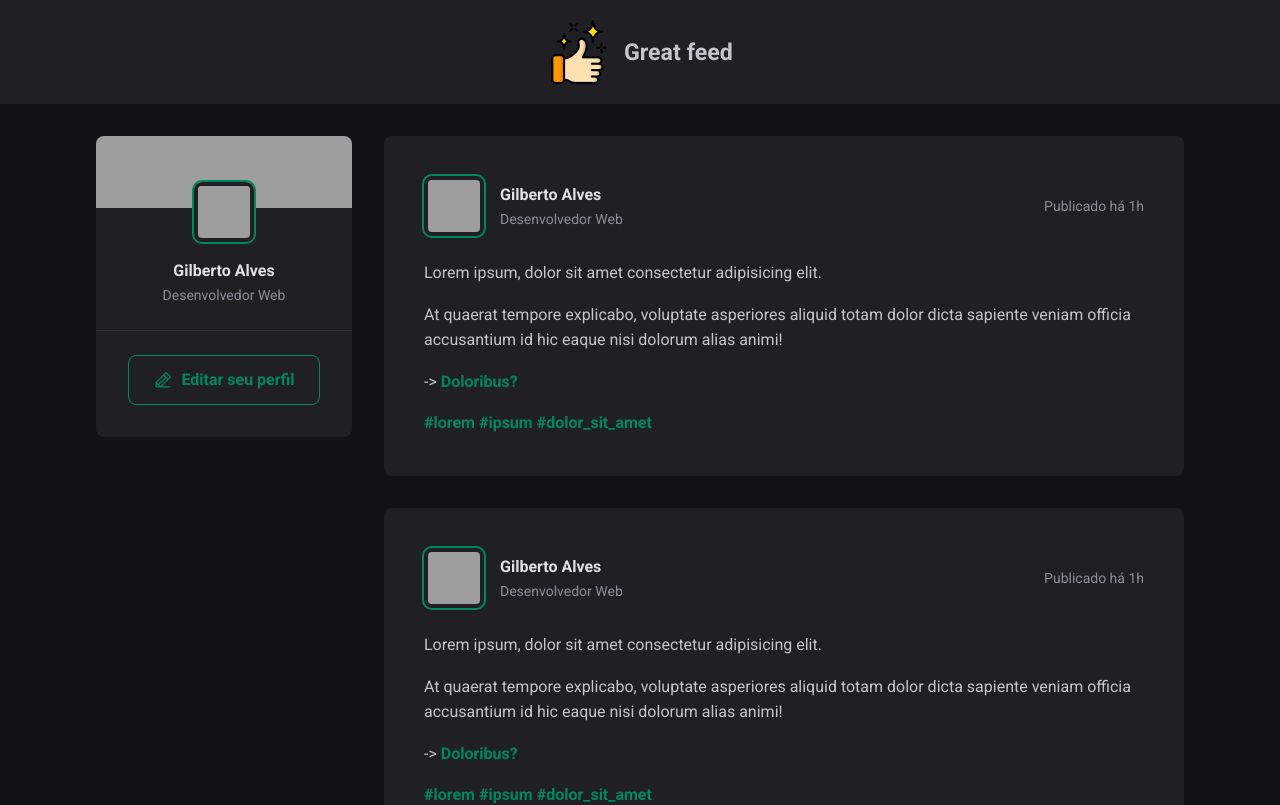
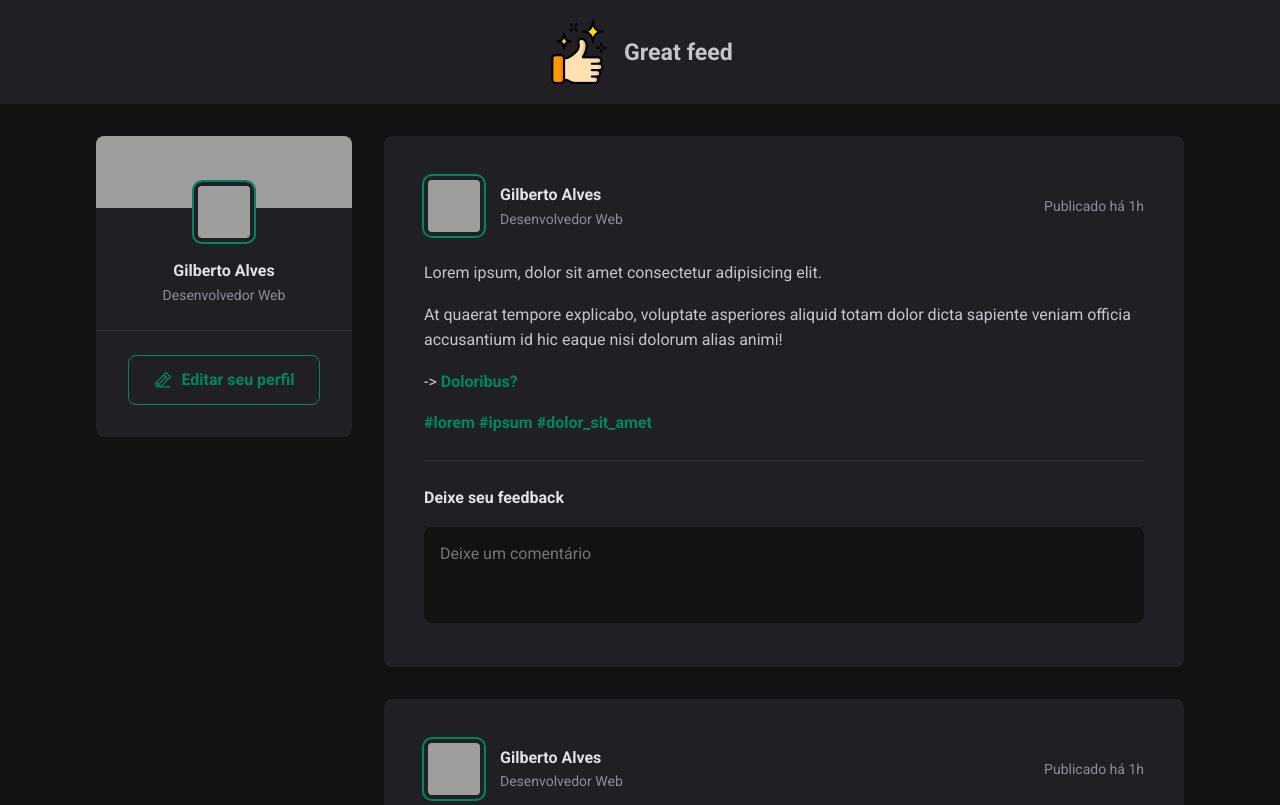
Before and after one commit to GilbertoASJ/Great-feed, a React (Vite) app: page / in a window 1280 px wide. Shown: the top 805 px of the page. Built offline with nearby package versions, Linux system fonts and the light colour scheme; grey boxes are pictures that could not be loaded.

Commit message:
Feature: :sparkles: Creating comment session

```diff
--- a/src/components/Post/Post.jsx
+++ b/src/components/Post/Post.jsx
@@ -24,11 +24,21 @@ export function Post() {
                 <div className={styles.content}>
                     <p>Lorem ipsum, dolor sit amet consectetur adipisicing elit.</p>
                     <p>
-                        At quaerat tempore explicabo, voluptate asperiores aliquid totam dolor dicta sapiente veniam officia accusantium id hic eaque nisi dolorum alias animi!
+                        At quaerat tempore explicabo, voluptate asperiores aliquid totam dolor
+                        dicta sapiente veniam officia accusantium id hic eaque nisi dolorum alias animi!
                     </p>
                     <p>-&gt; <a href="#">Doloribus?</a></p>
                     <p><a href="#">#lorem #ipsum #dolor_sit_amet</a></p>
                 </div>
+
+                <form className={styles.commentForm}>
+                    <strong>Deixe seu feedback</strong>
+
+                    <textarea placeholder='Deixe um comentário' />
+                    <footer>
+                        <button type='submit'>Comentar</button>
+                    </footer>
+                </form>
             </article>
         </>
     )
--- a/src/components/Post/Post.module.css
+++ b/src/components/Post/Post.module.css
@@ -68,3 +68,56 @@
     font-size: 0.875rem;
     color: var(--gray-400);
 }
+
+.commentForm {
+    width: 100%;
+    margin-top: 1.5rem;
+    padding-top: 1.5rem;
+    border-top: 1px solid var(--gray-600);
+}
+
+.commentForm > strong {
+    line-height: 1.6;
+    display: block;
+    color: var(--gray-100);
+}
+
+.commentForm textarea {
+    width: 100% !important;
+    background-color: var(--gray-900);
+    border: 0;
+    resize: none;
+    height: 6rem !important;
+    padding: 1rem;
+    border-radius: 8px;
+    color: var(--gray-100);
+    line-height: 1.4;
+    margin-top: 1rem;
+}
+
+.commentForm footer {
+    visibility: hidden;
+    max-height: 0;
+}
+
+.commentForm:focus-within footer {
+    visibility: visible;
+    max-height: none;
+}
+
+.commentForm button[type=submit] {
+    padding: 1rem 1.5rem;
+    margin-top: 1rem;
+    border-radius: 8px;
+    border: 0;
+    background-color: var(--green-500);
+    color: var(--white);
+    font-weight: bold;
+    cursor: pointer;
+
+    transition: background-color 0.2s;
+}
+
+.commentForm button[type=submit]:hover {
+    background-color: var(--green-300);
+}
--- a/src/global.css
+++ b/src/global.css
@@ -10,6 +10,11 @@
 
 	--green-300: #00B37E;
 	--green-500: #00875f;
+}
+
+:focus {
+	outline: transparent;
+	box-shadow: 0 0 0 2px var(--green-500);
 }
 
 * {
```
